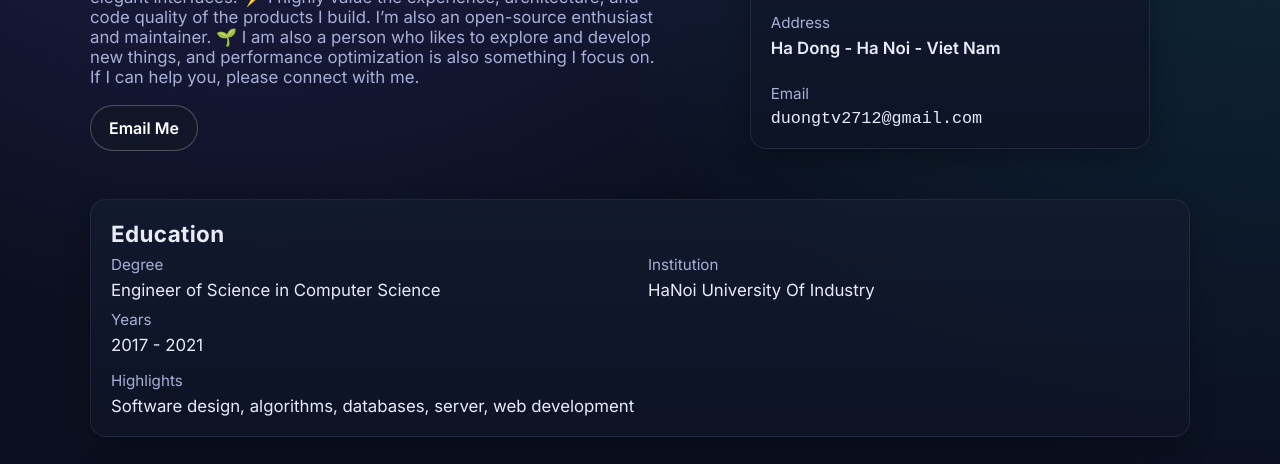
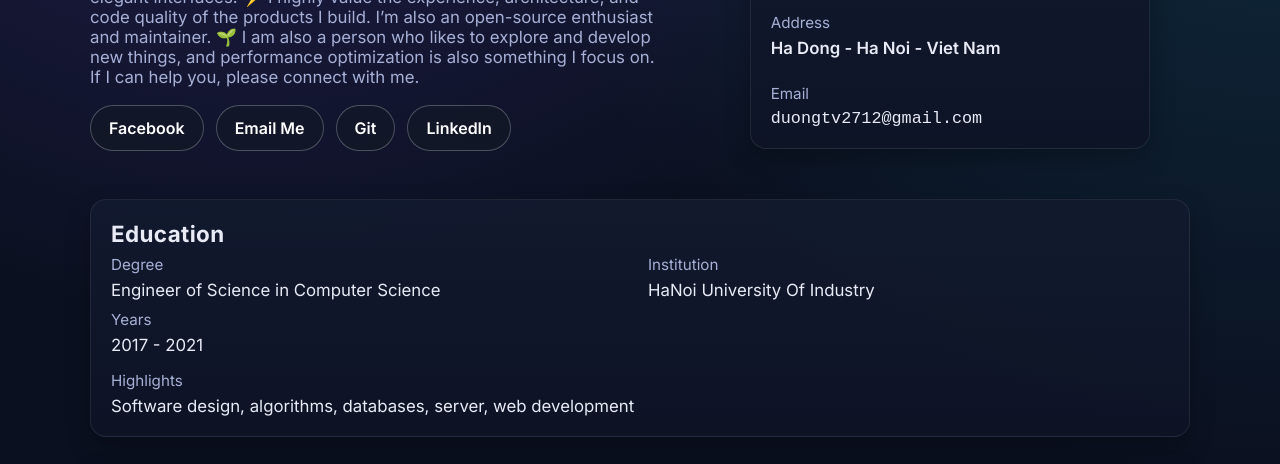
Before and after one commit to DuongTaVan/duongtv, a plain HTML site: page index.html in a window 1280 px wide. Shown: the part 303-767 px from the top of the page. Drawn offline with Linux system fonts and the light colour scheme.

Commit message:
up profile

```diff
--- a/index.html
+++ b/index.html
@@ -3,10 +3,11 @@
 <head>
     <meta charset="UTF-8"/>
     <meta name="viewport" content="width=device-width, initial-scale=1.0"/>
-    <title>About Me - Developer Portfolio</title>
+    <title>Duong Ta Van - Developer Portfolio</title>
     <link href="https://fonts.googleapis.com/css2?family=Inter:wght@300;400;500;600;700;800&display=swap"
           rel="stylesheet">
     <link rel="stylesheet" href="style.css">
+    <link rel="icon" type="image" href="./facon.png">
 </head>
 <body>
 
@@ -41,7 +42,11 @@
             </p>
 
             <div class="cta-row" aria-label="Contact actions">
+                <a class="btn" target="_blank" href="https://www.facebook.com/dth999" title="Facebook">Facebook</a>
                 <a class="btn" href="mailto:duongtv2712@gmail.com?subject=Hello%20There" title="Email me">Email Me</a>
+                <a class="btn" target="_blank" href="https://github.com/DuongTaVan" title="Github">Git</a>
+                <a class="btn" target="_blank" href="https://www.linkedin.com/in/duong-ta-van-1b539637b"
+                   title="LinkedIn">LinkedIn</a>
             </div>
         </div>
 
@@ -134,7 +139,8 @@
         <p class="subtle" style="margin-top:0;">
             For collaboration, freelancing, or opportunities, reach out via email.
         </p>
-        <p><strong>Email:</strong> <a href="mailto:duongtv2712@gmail.com" style="color:#fff;">duongtv2712@gmail.com</a></p>
+        <p><strong>Email:</strong> <a href="mailto:duongtv2712@gmail.com" style="color:#fff;">duongtv2712@gmail.com</a>
+        </p>
     </section>
 
 </main>
```
Also changed, not shown: 1 other file.
